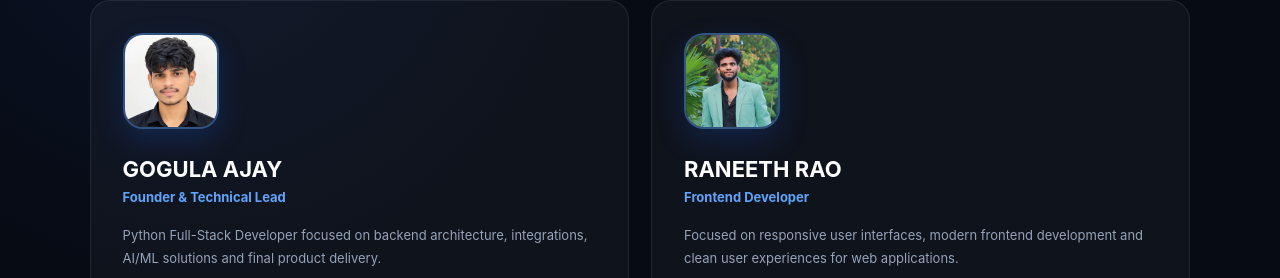
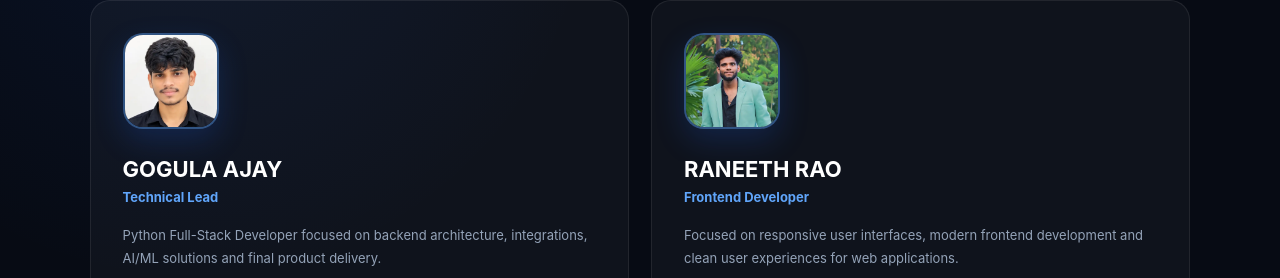
Before and after one commit to InnoFlowlink-Tech/innoflowlink-tech, a React (Vite) app: page / in a window 1280 px wide. Shown: the part 5751-6029 px from the top of the page. Built offline with nearby package versions, Linux system fonts and the light colour scheme.

Commit message:
Update Ajay role to Technical Lead

```diff
--- a/src/App.jsx
+++ b/src/App.jsx
@@ -456,7 +456,7 @@ const handleSubmit = async (e) => {
               initials="A"
               image="/team/ajay.webp"
               name="GOGULA AJAY"
-              role="Founder & Technical Lead"
+              role="Technical Lead"
               description="Python Full-Stack Developer focused on backend architecture, integrations, AI/ML solutions and final product delivery."
               skills={["Python", "Full Stack", "AI / ML", "APIs"]}
               github="https://github.com/gogulaajay2004-design"
```
